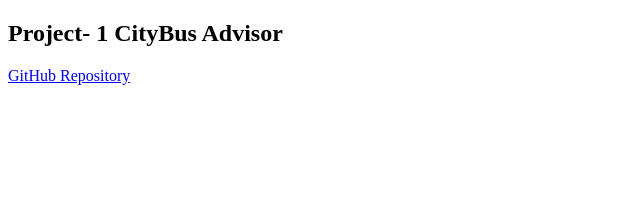
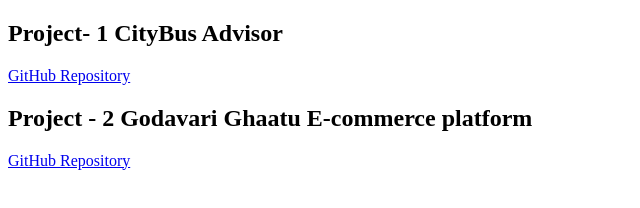
Before and after one commit to aikaryashala/projects-JonnadaRaju, a plain HTML site: page index.html in a window 1280 px wide. Shown: the whole page, without its empty margins (0-640 px from the left). Drawn offline with Linux system fonts and the light colour scheme.

Commit message:
Add another project repository

```diff
--- a/index.html
+++ b/index.html
@@ -3,5 +3,8 @@
 <body>
 <h2> Project- 1 CityBus Advisor </h2>
 <a href="https://github.com/JonnadaRaju/CityBus-Advisor" >GitHub Repository</a>
+
+<h2> Project - 2 Godavari Ghaatu E-commerce platform</h2>
+<a href="https://github.com/JonnadaRaju/Godavari-ghaatu/blob/main/SPEC.md">GitHub Repository</a>
 </body>
 </html>
```
